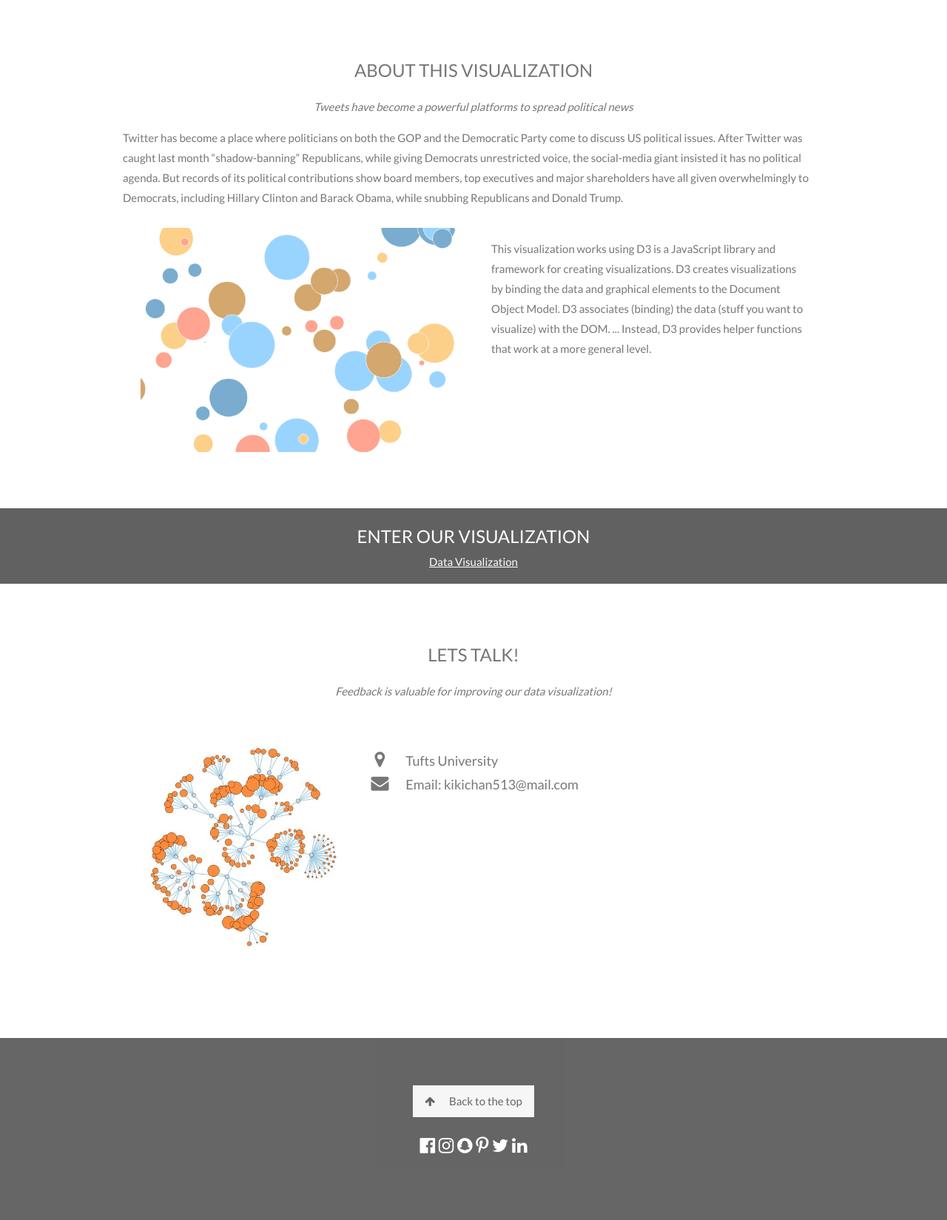
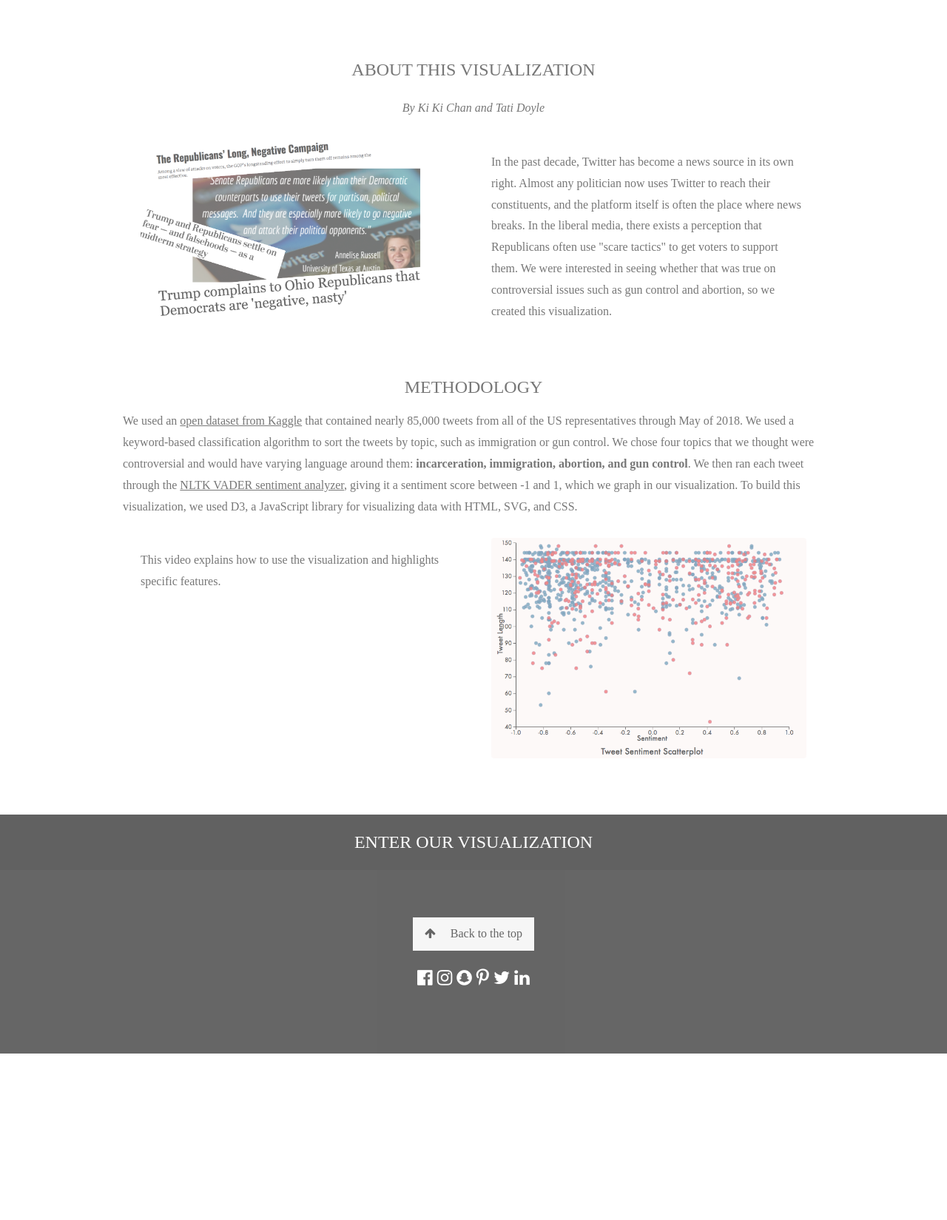
Before and after one commit to kikichan513/gop-vs-dems-tweets, a PHP site: page / in a window 1280 px wide. Shown: the part 961-2610 px from the top of the page at 74% size. After the commit the page ends 2385 px from the top, so only its background shows below. Run offline with PHP 8.4, Linux system fonts and the light colour scheme.

Commit message:
improving website

```diff
--- a/home.html
+++ b/home.html
@@ -17,8 +17,8 @@
       <i class="fa fa-bars"></i>
     </a>
     <a href="#home" class="w3-bar-item w3-button">HOME</a>
-    <a href="#about" class="w3-bar-item w3-button w3-hide-small"><i class="fa fa-user"></i> ABOUT</a>
-    <a href="#contact" class="w3-bar-item w3-button w3-hide-small"><i class="fa fa-envelope"></i> CONTACT</a>
+    <a href="#about" class="w3-bar-item w3-button w3-hide-small">ABOUT</a>
+    <a href="#link" class="w3-bar-item w3-button w3-hide-small">VISUALIZATION</a>
     <a href="#" class="w3-bar-item w3-button w3-hide-small w3-right w3-hover-red">
       <i class="fa fa-search"></i>
     </a>
@@ -27,8 +27,7 @@
   <!-- Navbar on small screens -->
   <div id="navDemo" class="w3-bar-block w3-white w3-hide w3-hide-large w3-hide-medium">
     <a href="#about" class="w3-bar-item w3-button" onclick="toggleFunction()">ABOUT</a>
-    <a href="#contact" class="w3-bar-item w3-button" onclick="toggleFunction()">CONTACT</a>
-    <a href="#" class="w3-bar-item w3-button">SEARCH</a>
+    <a href="#contact" class="w3-bar-item w3-button" onclick="toggleFunction()">VISUALIZATION</a>
   </div>
 </div>
 
@@ -37,26 +36,39 @@
   <img src="https://sg.fiverrcdn.com/photos/12807089/original/5890840152eb167cb02f837983ece71436fda4be.jpg?1509838072" alt="Italian Trulli" style="width: 100%;">
 
   <div class="w3-display-middle" style="white-space:nowrap;">
-    <a href="./index.html" style="text-decoration: none;"> <span class="w3-center w3-padding-large w3-black w3-xlarge w3-wide w3-animate-opacity"> Sentiment Analysis for Dems and GOP Tweets </span> </a> </div>
+    <a href="./index.html" id="toplink"> <span class="w3-center w3-padding-large w3-black w3-xlarge w3-wide w3-animate-opacity">Democrat and Republican Tweet Sentiment Analysis </span> </a> </div>
 
 </div>
 
 <!-- Container (About Section) -->
 <div class="w3-content w3-container w3-padding-64" id="about">
   <h3 class="w3-center">ABOUT THIS VISUALIZATION</h3>
-  <p class="w3-center"><em> Tweets have become a powerful platforms to spread political news </em></p>
-  <p>Twitter has become a place where politicians on both the GOP and the Democratic Party come to discuss US political issues. After Twitter was caught last month “shadow-banning” Republicans, while giving Democrats unrestricted voice, the social-media giant insisted it has no political agenda. But records of its political contributions show board members, top executives and major shareholders have all given overwhelmingly to Democrats, including Hillary Clinton and Barack Obama, while snubbing Republicans and Donald Trump.
-
-</p>
+  <p class="w3-center"><em>By Ki Ki Chan and Tati Doyle</em></p>
   <div class="w3-row">
     <div class="w3-col m6 w3-center w3-padding-large">
-      <img src="./assets/react-d3-integrate.png" class="w3-round w3-image w3-opacity w3-hover-opacity-off" alt="Photo of Me" width="500" height="333">
+      <img src="./assets/headlines.png" class="w3-round w3-image w3-opacity w3-hover-opacity-off" alt="Photo of Me" width="500" height="333">
     </div>
 
     <!-- Hide this text on small devices -->
     <div class="w3-col m6 w3-hide-small w3-padding-large">
-      <p>This visualization works using D3 is a JavaScript library and framework for creating visualizations. D3 creates visualizations by binding the data and graphical elements to the Document Object Model. D3 associates (binding) the data (stuff you want to visualize) with the DOM. ... Instead, D3 provides helper functions that work at a more general level.
+      <p>In the past decade, Twitter has become a news source in its own right. Almost any politician now uses Twitter to reach their constituents, and the platform itself is often the place where news breaks. In the liberal media, there exists a perception that Republicans often use "scare tactics" to get voters to support them. We were interested in seeing whether that was true on controversial issues such as gun control and abortion, so we created this visualization.
+  <br><br>
+</p>
+    </div>
+  </div>
+
+  <h3 class="w3-center">METHODOLOGY</h3>
+  We used an <a href="https://www.kaggle.com/kapastor/democratvsrepublicantweets">open dataset from Kaggle</a> that contained nearly 85,000 tweets from all of the US representatives through May of 2018. We used a keyword-based classification algorithm to sort the tweets by topic, such as immigration or gun control. We chose four topics that we thought were controversial and would have varying language around them: <b>incarceration, immigration, abortion, and gun control</b>. We then ran each tweet through the <a href="https://www.nltk.org/_modules/nltk/sentiment/vader.html">NLTK VADER sentiment analyzer</a>, giving it a sentiment score between -1 and 1, which we graph in our visualization. To build this visualization, we used D3, a JavaScript library for visualizing data with HTML, SVG, and CSS.
+
+
+</p>
+  <div class="w3-row">
+    <div class="w3-col m6 w3-hide-small w3-padding-large" id="link">
+      <p>This video explains how to use the visualization and highlights specific features.
       </p>
+    </div>
+    <div class="w3-col m6 w3-center w3-padding-large">
+      <img src="./assets/preview.png" class="w3-round w3-image w3-opacity w3-hover-opacity-off" alt="Photo of Me" width="500" height="333">
     </div>
   </div>
 
@@ -66,32 +78,12 @@
 <!-- Large grey box section linking our viz-->
 
 <div class="w3-row w3-center w3-dark-grey w3-padding-16">
-    <span class="w3-xlarge"> ENTER OUR VISUALIZATION</span><br>
-    <a href="./index.html"> Data Visualization </a>
+    <span class="w3-xlarge"><a href="./index.html" id="enter">ENTER OUR VISUALIZATION</a></span><br>
 
 </div>
 
-<!-- Container (Contact Section) -->
-<div class="w3-content w3-container w3-padding-64" id="contact">
-  <h3 class="w3-center"> LETS TALK!</h3>
-  <p class="w3-center"><em>Feedback is valuable for improving our data visualization!</em></p>
-
-  <div class="w3-row w3-padding-32 w3-section">
-    <div class="w3-col m4 w3-container">
-      <img src="./assets/d3.jpg" class="w3-image w3-round" style="width:100%">
-    </div>
-    <div class="w3-col m8 w3-panel">
-      <div class="w3-large w3-margin-bottom">
-        <i class="fa fa-map-marker fa-fw w3-hover-text-black w3-xlarge w3-margin-right"></i> Tufts University<br>
-        <i class="fa fa-envelope fa-fw w3-hover-text-black w3-xlarge w3-margin-right"></i> Email: kikichan513@mail.com<br>
-      </div>
-
-    </div>
-  </div>
-</div>
-
 <!-- Footer -->
-<footer class="w3-center w3-black w3-padding-64 w3-opacity w3-hover-opacity-off">
+<footer class="w3-center w3-black w3-padding-64 w3-opacity">
   <a href="#home" class="w3-button w3-light-grey"><i class="fa fa-arrow-up w3-margin-right"></i> Back to the top</a>
   <div class="w3-xlarge w3-section">
     <i class="fa fa-facebook-official w3-hover-opacity"></i>
--- a/style/style.css
+++ b/style/style.css
@@ -1,8 +1,11 @@
-body,h1,h2,h3,h4,h5,h6 {font-family: "Lato", sans-serif;}
+body,h1,h2,h3,h4,h5,h6 {font-family: futura;}
 body, html {
     height: 100%;
     color: #777;
     line-height: 1.8;
+    font-family: futura;
+    font-size: 1em;
+    font-
 }
 
 /* Create a Parallax Effect */
@@ -41,3 +44,22 @@
         min-height: 400px;
     }
 }
+
+#enter {
+  color: white;
+  background-color: transparent;
+  text-decoration: none;
+}
+
+#enter:hover {
+  color: #64BFE9;
+}
+
+#toplink {
+  text-decoration: none;
+}
+
+#toplink:hover {
+  text-decoration: underline;
+  color: #64BFE9;
+}
```
Also changed, not shown: assets/headlines.png (added), assets/preview.png (added).
